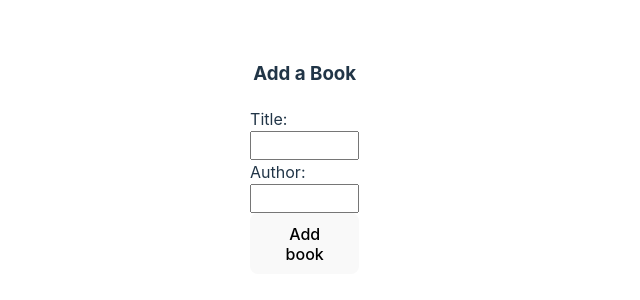
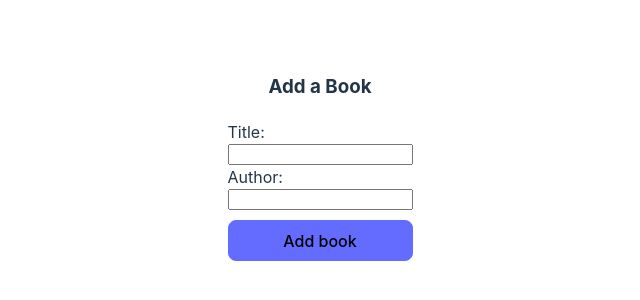
Before and after one commit to JordanChristensen/ga-section3-lab3-react-controlled-forms, a React (Vite) app: page / in a window 1280 px wide. Shown: the part 232-532 px from the top of the page, without its empty margins (320-960 px from the left). Built offline with nearby package versions, Linux system fonts and the light colour scheme.

Commit message:
organize CSS rules

```diff
--- a/src/index.css
+++ b/src/index.css
@@ -32,9 +32,11 @@ body {
   min-height: 100vh;
 }
 
-h1 {
-  font-size: 3.2em;
-  line-height: 1.1;
+main {
+  h1 {
+    font-size: 3.2em;
+    line-height: 1.1;
+  }
 }
 
 button {
@@ -48,27 +50,9 @@ button {
   cursor: pointer;
   transition: border-color 0.25s;
 }
-button:hover {
-  border-color: #646cff;
-}
-button:focus,
-button:focus-visible {
-  outline: 4px auto -webkit-focus-ring-color;
-}
-
-form {
-  display: flex;
-  flex-direction: column;
-  width: 90%;
-}
-
-input {
-  padding: 5px;
-}
 
 .bookshelfDiv {
   padding: 10px;
-  width: 80%;
   display: flex;
   flex-direction: column;
   justify-content: center;
@@ -83,6 +67,29 @@ input {
   align-items: center;
   justify-content: center;
   padding: 20px;
+  h2 {
+    padding: none;
+    margin: none;
+  }
+  form {
+    display: flex;
+    flex-direction: column;
+    section {
+      input {
+        padding: 5px;
+      }
+    }
+    button,
+    button:hover {
+      margin-top: 10px;
+      border-color: #646cff;
+      background-color: #646cff;
+    }
+    button:focus,
+    button:focus-visible {
+      outline: 4px auto -webkit-focus-ring-color;
+    }
+  }
 }
 
 .bookCardsDiv {
```
